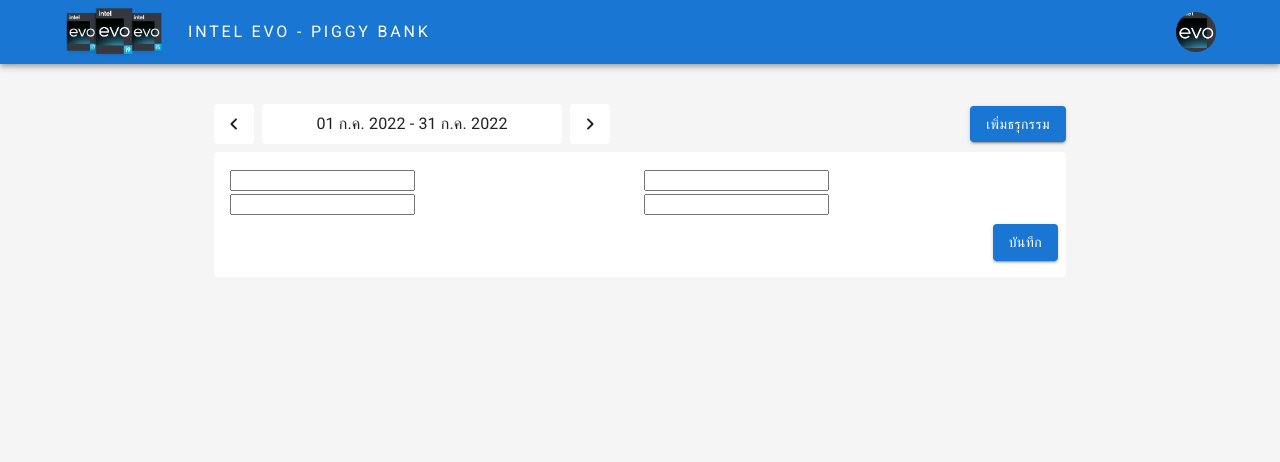
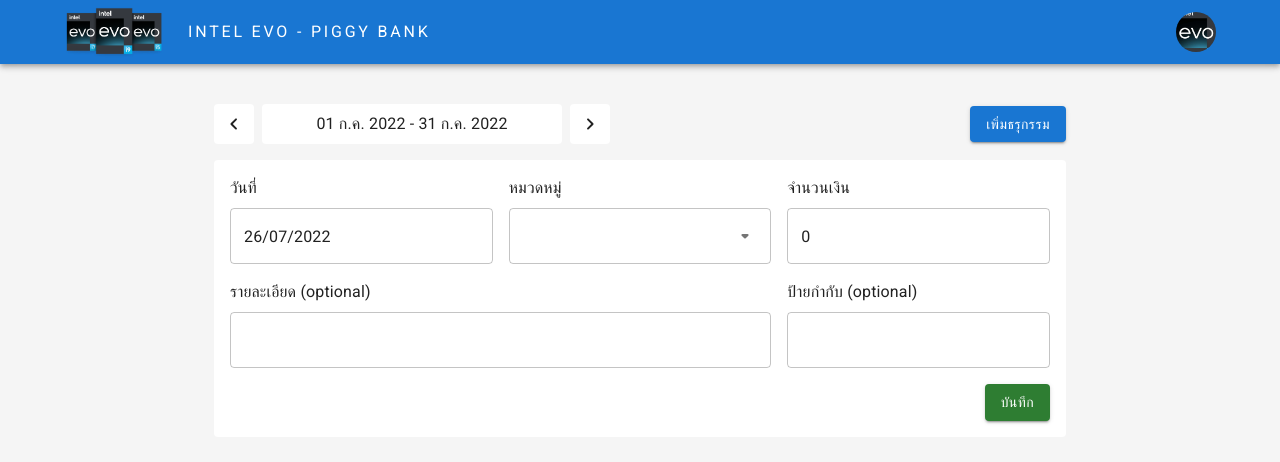
Before and after one commit to jsritawan/piggy-bank-intel-evo, a React (Create React App) app: page / in a window 1280 px wide. Shown: the top 462 px of the page. Built offline with nearby package versions, Linux system fonts and the light colour scheme.

Commit message:
update add new txn component

```diff
--- a/src/App.tsx
+++ b/src/App.tsx
@@ -1,8 +1,3 @@
-import "@fontsource/roboto/300.css";
-import "@fontsource/roboto/400.css";
-import "@fontsource/roboto/500.css";
-import "@fontsource/roboto/700.css";
-
 import { Container } from "@mui/system";
 import { Box, Button, Collapse, Stack } from "@mui/material";
 
@@ -18,7 +13,7 @@
     <Box sx={{ bgcolor: grey[100], height: "100%" }}>
       <Header />
       <Container maxWidth="md" sx={{ mt: 5 }}>
-        <Stack spacing={1}>
+        <Stack spacing={2}>
           <Box
             sx={{
               display: "flex",
--- a/src/components/AddTransaction/AddTransactionContainer.tsx
+++ b/src/components/AddTransaction/AddTransactionContainer.tsx
@@ -8,19 +8,25 @@
   Menu,
   Typography,
   Grid,
+  InputAdornment,
+  Fade,
+  Tooltip,
 } from "@mui/material";
 import { useFormik } from "formik";
-import React, { useMemo, useState } from "react";
+import React, { useState } from "react";
 import { useAppSelector } from "../../app/hooks";
 import { Category, CategoryType } from "../../features/category/category-slice";
-import { Transaction } from "../../features/transactions/transactions-slice";
 import * as yup from "yup";
+import { AdapterDateFns } from "@mui/x-date-pickers/AdapterDateFns";
+import { DatePicker, LocalizationProvider } from "@mui/x-date-pickers";
+import { add, sub } from "date-fns";
+import { th } from "date-fns/locale";
 
 const validationSchema = yup.object().shape({
   category: yup.object().required(),
   note: yup.string(),
   labels: yup.array().of(yup.string()),
-  amount: yup.number().required(),
+  amount: yup.number().required().positive().moreThan(0),
 });
 
 interface TransactionForm {
@@ -36,20 +42,11 @@
   setOpen: React.Dispatch<React.SetStateAction<boolean>>;
 }> = ({ setOpen }) => {
   const categories = useAppSelector((state) => state.categories);
-  const [selectedCategoryId, setSelectedCategoryId] = useState<string>();
   const [txnType, setTxnType] = useState<CategoryType>(2);
   const [anchorEl, setAnchorEl] = useState<HTMLElement>();
-
-  const selectedType = useMemo(
-    () => categories.find((c) => c.id === selectedCategoryId),
-    [categories, selectedCategoryId]
-  );
+  const [openCalendar, setOpenCalendar] = useState(false);
 
   const initialValues: Partial<TransactionForm> = {
-    date: undefined,
-    category: undefined,
-    note: "",
-    labels: [],
     amount: 0,
   };
 
@@ -63,83 +60,95 @@
 
   return (
     <Box sx={{ borderRadius: 1, bgcolor: "#fff", p: 2 }}>
-      <form onSubmit={formik.handleSubmit}>
-        <Box sx={{ flexGrow: 1 }}>
-          <Grid container spacing={1} columns={2} sx={{ m: 0 }}>
-            <Grid md={1} xs={2}>
-              <Box>
-                <input />
-              </Box>
+      <form onSubmit={formik.handleSubmit} autoComplete="off">
+        <Grid container spacing={2}>
+          <Grid item md={4} xs={12}>
+            <Typography variant="body1" sx={{ mb: 1 }}>
+              วันที่
+            </Typography>
+            <LocalizationProvider
+              dateAdapter={AdapterDateFns}
+              adapterLocale={th}
+            >
+              <DatePicker
+                {...formik.getFieldProps("date")}
+                open={openCalendar}
+                onOpen={() => setOpenCalendar(true)}
+                onClose={() => setOpenCalendar(false)}
+                onChange={(value) => {
+                  formik.setFieldValue("date", value);
+                }}
+                views={["year", "month", "day"]}
+                inputFormat="dd/MM/yyyy"
+                minDate={sub(new Date(), { years: 5 })}
+                maxDate={add(new Date(), { years: 5 })}
+                componentsProps={{
+                  actionBar: {
+                    actions: ["today"],
+                  },
+                }}
+                renderInput={(params) => (
+                  <TextField
+                    {...params}
+                    onClick={() => setOpenCalendar(true)}
+                    fullWidth
+                    error={formik.touched["date"] && !!formik.errors["date"]}
+                    helperText={formik.touched["date"] && formik.errors["date"]}
+                  />
+                )}
+              />
+            </LocalizationProvider>
           </Grid>
-            <Grid md={1} xs={2}>
-              <input />
-            </Grid>
-            <Grid md={1} xs={2}>
-              <input />
-            </Grid>
-            <Grid md={1} xs={2}>
-              <input />
-            </Grid>
-            <Grid xs={2}>
-              <Box
-                sx={{
-                  width: "100%",
-                  display: "flex",
-                  justifyContent: "end",
-                  mt: 1,
-                }}
-              >
-                <Button type="submit" variant="contained">
-                  บันทึก
-                </Button>
-              </Box>
-            </Grid>
-          </Grid>
-        </Box>
-
-        {/* <Stack direction="row" spacing={2}>
+          <Grid item md={4} xs={12}>
+            <Typography variant="body1" sx={{ mb: 1 }}>
+              หมวดหมู่
+            </Typography>
             <TextField
-            label="ประเภท"
-            value={selectedType?.name || ""}
+              {...formik.getFieldProps("category")}
+              value={formik.values.category?.name || ""}
               onClick={(e) => {
                 setAnchorEl(e.currentTarget);
               }}
               InputProps={{
                 readOnly: true,
-              endAdornment: anchorEl ? (
+                startAdornment: formik.values.category && (
+                  <InputAdornment position="start">
+                    <Box
+                      sx={{
+                        height: "16px",
+                        width: "16px",
+                        borderRadius: "100%",
+                        bgcolor: formik.values.category.color,
+                      }}
+                    />
+                  </InputAdornment>
+                ),
+                endAdornment: (
+                  <InputAdornment position="end">
+                    <Fade key={+Boolean(anchorEl)} in>
+                      {anchorEl ? (
                         <ArrowDropUpRounded />
                       ) : (
                         <ArrowDropDownRounded />
+                      )}
+                    </Fade>
+                  </InputAdornment>
                 ),
               }}
+              error={formik.touched["category"] && !!formik.errors["category"]}
+              helperText={
+                formik.touched["category"] && formik.errors["category"]
+              }
+              fullWidth
             />
-          <TextField label="รายละเอียด" />
-          <TextField label="label" />
-          <Stack spacing={1}>
-            <Typography component="label">จำนวนเงิน</Typography>
-            <TextField
-              {...formik.getFieldProps("amount")}
-              placeholder="จำนวนเงิน"
-              error={formik.touched["amount"] && !!formik.errors["amount"]}
-            />
-          </Stack>
-        </Stack>
-        <Box
-          sx={{ width: "100%", display: "flex", justifyContent: "end", mt: 1 }}
-        >
-          <Button type="submit" variant="contained">
-            บันทึก
-          </Button>
-        </Box> */}
-      </form>
-
-      {/* <Menu
+            <Menu
               anchorEl={anchorEl}
               open={Boolean(anchorEl)}
               onClose={() => setAnchorEl(undefined)}
               PaperProps={{
                 sx: {
                   minWidth: "280px",
+                  maxWidth: "300px",
                 },
               }}
             >
@@ -171,23 +180,69 @@
                     key={cat.id}
                     value={cat.id}
                     onClick={() => {
-                setSelectedCategoryId(cat.id);
+                      formik.setFieldValue("category", cat);
                       setAnchorEl(undefined);
                     }}
+                  >
+                    <Stack
+                      direction="row"
+                      spacing={1}
+                      width="100%"
+                      overflow="hidden"
                     >
                       <Box
                         sx={{
                           height: "24px",
                           width: "24px",
+                          flex: "0 0 24px",
                           bgcolor: cat.color,
-                  mr: 1,
                           borderRadius: "100%",
                         }}
                       />
+                      <Tooltip title={cat.name}>
+                        <Typography
+                          variant="body1"
+                          noWrap
+                          textOverflow="ellipsis"
+                        >
                           {cat.name}
+                        </Typography>
+                      </Tooltip>
+                    </Stack>
                   </MenuItem>
                 ))}
-      </Menu> */}
+            </Menu>
+          </Grid>
+          <Grid item md={4} xs={12}>
+            <Typography variant="body1" sx={{ mb: 1 }}>
+              จำนวนเงิน
+            </Typography>
+            <TextField
+              {...formik.getFieldProps("amount")}
+              error={formik.touched["amount"] && !!formik.errors["amount"]}
+              helperText={formik.touched["amount"] && formik.errors["amount"]}
+              fullWidth
+            />
+          </Grid>
+          <Grid item md={8} xs={12}>
+            <Typography variant="body1" sx={{ mb: 1 }}>
+              รายละเอียด (optional)
+            </Typography>
+            <TextField fullWidth />
+          </Grid>
+          <Grid item md={4} xs={12}>
+            <Typography variant="body1" sx={{ mb: 1 }}>
+              ป้ายกำกับ (optional)
+            </Typography>
+            <TextField fullWidth />
+          </Grid>
+          <Grid item xs={12} textAlign="right">
+            <Button type="submit" variant="contained" color="success">
+              บันทึก
+            </Button>
+          </Grid>
+        </Grid>
+      </form>
     </Box>
   );
 };
--- a/src/features/category/category-slice.ts
+++ b/src/features/category/category-slice.ts
@@ -23,6 +23,12 @@
   { id: "3", type: 2, name: "food", color: "#ef5350" },
   { id: "4", type: 2, name: "transport", color: "#35393E" },
   { id: "5", type: 2, name: "credit card", color: "#ef5350" },
+  {
+    id: "6",
+    type: 2,
+    name: "Lorem ipsum dolor sit amet consectetur, adipisicing elit. Magnam, architecto! Enim dolores quas recusandae dolorum aliquid, culpa distinctio esse, debitis, eius commodi perspiciatis! Minima fuga voluptate vero officiis blanditiis iusto.",
+    color: "#ef5350",
+  },
 ];
 
 const categorySlice = createSlice({
--- a/src/index.css
+++ b/src/index.css
@@ -1,3 +1,9 @@
+html,
+body,
+#root,
+#root > div {
+  height: 100%;
+}
 body {
   margin: 0;
   font-family: "Roboto", -apple-system, BlinkMacSystemFont, "Segoe UI", "Oxygen",
@@ -6,12 +12,7 @@
   -webkit-font-smoothing: antialiased;
   -moz-osx-font-smoothing: grayscale;
 }
-
 code {
   font-family: source-code-pro, Menlo, Monaco, Consolas, "Courier New",
     monospace;
 }
-
-#root {
-  height: 100vh;
-}
```
Also changed, not shown: src/index.tsx (+6 -1 lines). Lines whose indentation alone changed are shown as unchanged.
